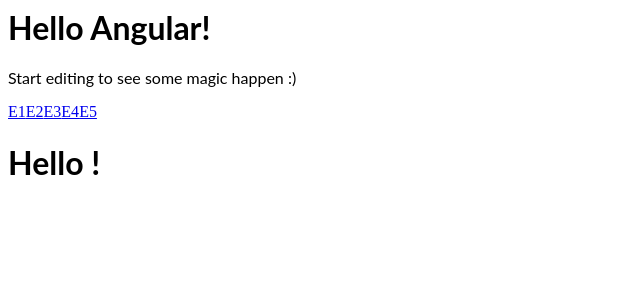
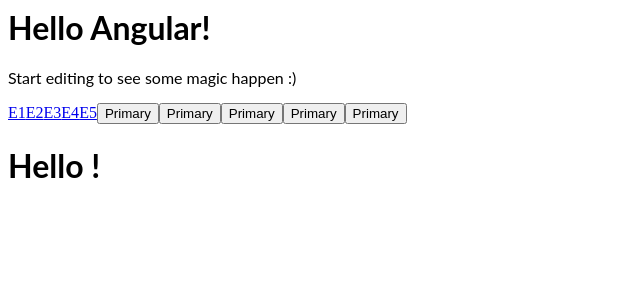
Before and after one commit to skoczylm/daily-inest, an Angular app: page / in a window 1280 px wide. Shown: the top 300 px of the page, without its empty margins (0-640 px from the left). Built offline with nearby package versions, Linux system fonts and the light colour scheme.

Commit message:
1 file modified

```diff
--- a/src/app/app.component.html
+++ b/src/app/app.component.html
@@ -9,4 +9,10 @@
 <a class="btn btn-primary" [routerLink]="['/e4']">E4</a>
 <a class="btn btn-primary" [routerLink]="['/e5']">E5</a>
 
+<button nz-button nzType="primary" [routerLink]="['/e1']">Primary</button>
+<button nz-button nzType="primary" [routerLink]="['/e1']">Primary</button>
+<button nz-button nzType="primary" [routerLink]="['/e1']">Primary</button>
+<button nz-button nzType="primary" [routerLink]="['/e1']">Primary</button>
+<button nz-button nzType="primary" [routerLink]="['/e1']">Primary</button>
+
 <router-outlet></router-outlet>
```
